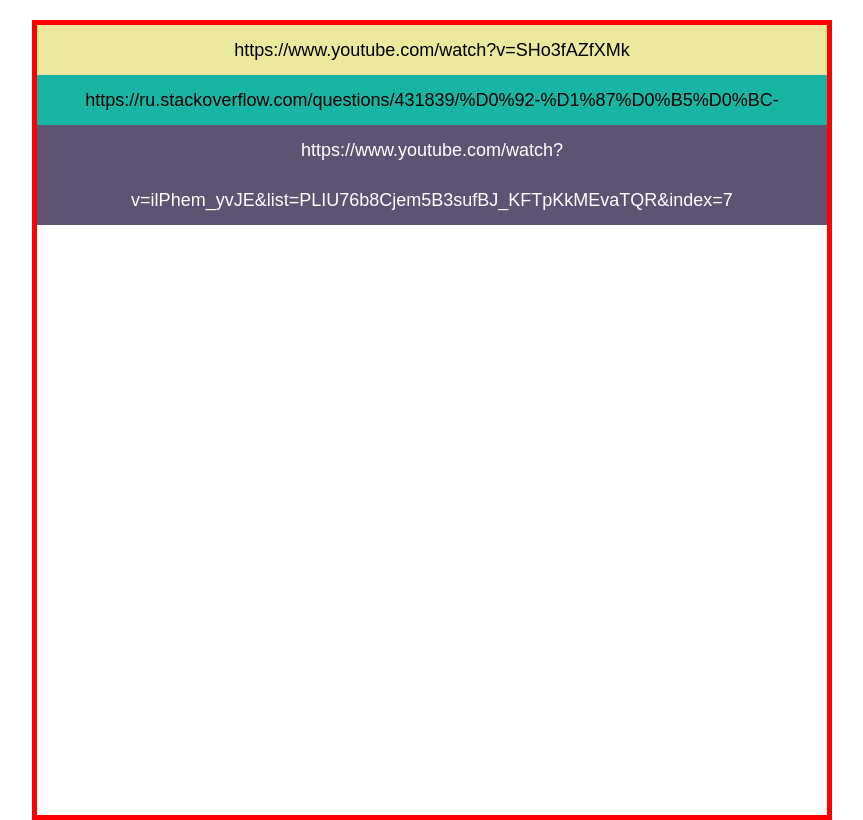
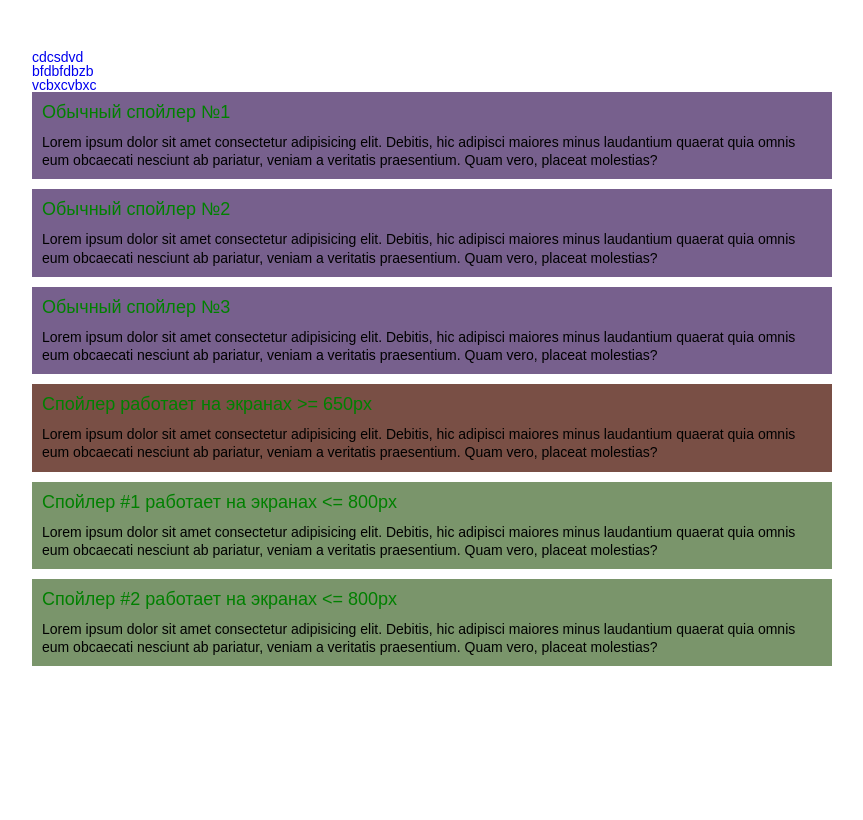
Before and after one commit to StepanBkv/site_rezeme, a PHP site: page /reseme.html in a window 1280 px wide. Shown: the whole page, without its empty margins (208-1071 px from the left). After the commit the page ends 666 px from the top, so only its background shows below. Run offline with PHP 8.4, Linux system fonts and the light colour scheme.

Commit message:
data-spoiller

```diff
--- a/css/reseme_style.css
+++ b/css/reseme_style.css
@@ -74,35 +74,73 @@ h1, h2, h3, h4, h5, h6 {
 }
 
 /*--------------------*/
-body {
-  padding: 20px;
-  font-family: Arial, "Helvetica Neue", Helvetica, sans-serif;
+.wrapper {
+  min-height: 100%;
+  padding: 50px;
 }
 
 .block {
-  border: 5px solid red;
   max-width: 800px;
-  margin: 0px auto;
-  height: 800px;
+  margin: 0 auto;
+}
+.block .block__item {
+  margin: 0px 0px 10px 0px;
+}
+.block .block__item .block__title {
+  width: 100%;
+  text-align: left;
+  font-size: 18px;
+  background-color: transparent;
+  color: green;
+  padding: 10px;
   position: relative;
 }
-.block div {
-  line-height: 50px;
-  font-size: 18px;
-  font-weight: 700px;
-  text-align: center;
+.block .block__item .block__text {
+  padding: 0 10px 10px;
+  line-height: 130%;
 }
-.block .block__1 {
-  background-color: #ece89d;
+
+.block_1 .block__item {
+  background-color: #77608d;
 }
-.block .block__2 {
-  background-color: #5e5373;
-  color: #fff;
+
+.block_2 .block__item {
+  background-color: #794f45;
+}
+
+.block_3 .block__item {
+  background-color: #7a956b;
+}
+
+.block._init .block__title {
+  cursor: pointer;
+}
+
+.block._init .block__title {
+  padding: 10px 40px 10px 10px;
+}
+
+.block._init .block__title::before,
+.block._init .block__title::after {
+  content: "";
+  width: 20px;
+  height: 1px;
+  background-color: #000;
   position: absolute;
-  width: 100%;
-  top: 100px;
-  left: 0px;
+  right: 10px;
+  top: 20px;
+  -webkit-transition: -webkit-transform 0.3s ease 0s;
+  transition: -webkit-transform 0.3s ease 0s;
+  transition: transform 0.3s ease 0s;
+  transition: transform 0.3s ease 0s, -webkit-transform 0.3s ease 0s;
 }
-.block .block__3 {
-  background-color: #18b5a4;
+
+.block._init .block__title::after {
+  -webkit-transform: rotate(-90deg);
+          transform: rotate(-90deg);
 }
+
+.block._init .block__title._active::after {
+  -webkit-transform: rotate(0deg);
+          transform: rotate(0deg);
+}
--- a/index.html
+++ b/index.html
@@ -87,8 +87,8 @@
 							<option value="red">Красный</option>
 							<option value="green">Зелёный</option>
 							<option value="blue">Голубой</option>
-							<option selected value="brown">Коричневый</option>
-							<option value="black">Чёрный</option>
+							<option value="brown">Коричневый</option>
+							<option selected value="black">Чёрный</option>
 						</select>
 					</div>
 					<button type="submit" >Нажми МУЖИК!!!</button>
--- a/reseme.html
+++ b/reseme.html
@@ -7,16 +7,62 @@
 		<link rel="stylesheet" href="css/reseme_style.css" />
 	</head>
 	<body>
+		<div class="wrapper">
 			<div class="block">
 				<div class="block__1">
-				https://www.youtube.com/watch?v=SHo3fAZfXMk
+					<a href="https://www.youtube.com/watch?v=SHo3fAZfXMk">cdcsdvd</a>
 				</div>
 				<div class="block__2">
-			    https://www.youtube.com/watch?v=ilPhem_yvJE&list=PLIU76b8Cjem5B3sufBJ_KFTpKkMEvaTQR&index=7
+					<a href="https://www.youtube.com/watch?v=ilPhem_yvJE&list=PLIU76b8Cjem5B3sufBJ_KFTpKkMEvaTQR&index=7">bfdbfdbzb</a>
 			    </div>
 				<div class="block__3">
-				https://ru.stackoverflow.com/questions/431839/%D0%92-%D1%87%D0%B5%D0%BC-%D1%80%D0%B0%D0%B7%D0%BD%D0%B8%D1%86%D0%B0-%D0%BC%D0%B5%D0%B6%D0%B4%D1%83-git-add-add-a-add-u-%D0%B8-add
+					<a href="https://ru.stackoverflow.com/questions/431839/%D0%92-%D1%87%D0%B5%D0%BC-%D1%80%D0%B0%D0%B7%D0%BD%D0%B8%D1%86%D0%B0-%D0%BC%D0%B5%D0%B6%D0%B4%D1%83-git-add-add-a-add-u-%D0%B8-add">vcbxcvbxc</a>
 				</div>
 			</div>
+
+			<div data-spollers data-one-spoller class="block block_1">
+					<div class="block__item">
+						<button tabindex="-1" type="button" data-spoller class="block__title">Обычный спойлер №1</button>
+						 <div class="block__text">
+						 	Lorem ipsum dolor sit amet consectetur adipisicing elit. Debitis, hic adipisci maiores minus laudantium quaerat quia omnis eum obcaecati nesciunt ab pariatur, veniam a veritatis praesentium. Quam vero, placeat molestias?
+						 </div>
+					</div>
+					<div class="block__item">
+						<button tabindex="-1" type="button" data-spoller class="block__title">Обычный спойлер №2</button>
+						 <div class="block__text">
+						 	Lorem ipsum dolor sit amet consectetur adipisicing elit. Debitis, hic adipisci maiores minus laudantium quaerat quia omnis eum obcaecati nesciunt ab pariatur, veniam a veritatis praesentium. Quam vero, placeat molestias?
+						 </div>
+					</div>
+					<div class="block__item">
+						<button tabindex="-1" type="button" data-spoller class="block__title">Обычный спойлер №3</button>
+						 <div class="block__text">
+						 	Lorem ipsum dolor sit amet consectetur adipisicing elit. Debitis, hic adipisci maiores minus laudantium quaerat quia omnis eum obcaecati nesciunt ab pariatur, veniam a veritatis praesentium. Quam vero, placeat molestias?
+						 </div>
+					</div>
+				</div>
+				<div data-spollers="650,min" class="block block_2">
+					<div class="block__item">
+						<button tabindex="-1" type="button" data-spoller class="block__title">Спойлер работает на экранах >= 650px</button>
+						 <div class="block__text">
+						 	Lorem ipsum dolor sit amet consectetur adipisicing elit. Debitis, hic adipisci maiores minus laudantium quaerat quia omnis eum obcaecati nesciunt ab pariatur, veniam a veritatis praesentium. Quam vero, placeat molestias?
+						 </div>
+					</div>
+				</div>
+				<div data-spollers="800,max" class="block block_3">
+					<div class="block__item">
+						<button tabindex="-1" type="button" data-spoller class="block__title">Спойлер #1 работает на экранах <= 800px</button>
+						 <div class="block__text">
+						 	Lorem ipsum dolor sit amet consectetur adipisicing elit. Debitis, hic adipisci maiores minus laudantium quaerat quia omnis eum obcaecati nesciunt ab pariatur, veniam a veritatis praesentium. Quam vero, placeat molestias?
+						 </div>
+					</div>
+					<div class="block__item">
+						<button tabindex="-1" type="button" data-spoller class="block__title">Спойлер #2 работает на экранах <= 800px</button>
+						 <div class="block__text">
+						 	Lorem ipsum dolor sit amet consectetur adipisicing elit. Debitis, hic adipisci maiores minus laudantium quaerat quia omnis eum obcaecati nesciunt ab pariatur, veniam a veritatis praesentium. Quam vero, placeat molestias?
+						 </div>
+					</div>
+				</div>
+		</div>
+		<script type="text/javascript" src="js/reseme_script.js"></script>
 	</body>
 	</html>
--- a/source/scss/reseme_style.scss
+++ b/source/scss/reseme_style.scss
@@ -1,39 +1,66 @@
 @import "nullstyle.scss";
-body {
-	padding: 20px;
-	font-family: Arial, "Helvetica Neue", Helvetica, sans-serif;
-
+.wrapper {
+  min-height: 100%;
+  padding: 50px;
 }
 
 .block {
-		border: 5px solid red;
 	max-width: 800px;
-		margin: 0px auto;
-		height: 800px;
+	margin: 0 auto;
+	.block__item
+	{
+	margin: 0px 0px 10px 0px;
+	.block__title {
+		width: 100%;
+		text-align: left;
+		font-size: 18px;
+		background-color: transparent;
+		color: green;
+		padding: 10px;
 		position: relative;
-		& div {
-		line-height: 50px;
-		font-size: 18px;
-		font-weight: 700px;
-		text-align: center;
+	}
+	.block__text {
+		padding: 0 10px 10px;
+		line-height: 130%;
+				}
+	}
 }
 
-	.block__1 {
-		background-color: #ece89d;
+.block_1 .block__item {
+	background-color: #77608d;
 }
-	.block__2 {
-		background-color: #5e5373;
-		color: #fff;
-		position:absolute;
-		width: 100%;
-		top:100px;
-		left: 0px;
-		//relative мож ет использоваться с параметрами:
-		//left: ;top: ;right: ;bottom: ; z-index: ;
+.block_2 .block__item {
+	background-color: #794f45;
+}
+.block_3 .block__item {
+	background-color: #7a956b;
 }
 
 
-	.block__3 {
-		background-color: #18b5a4;
+.block._init .block__title {
+	cursor: pointer;
 }
+
+.block._init .block__title {
+	padding: 10px 40px 10px 10px;
 }
+
+.block._init .block__title::before,
+.block._init .block__title::after {
+	content: "";
+	width: 20px;
+	height: 1px;
+	background-color: #000;
+	position: absolute;
+	right: 10px;
+	top: 20px;
+	transition: transform 0.3s ease 0s;
+}
+
+.block._init .block__title::after {
+	transform: rotate(-90deg);
+}
+
+.block._init .block__title._active::after {
+	transform: rotate(0deg);
+}
```
Also changed, not shown: js/reseme_script.js (added, +195 -0 lines), script.js (deleted), 1 other file. Lines whose indentation alone changed are shown as unchanged.
